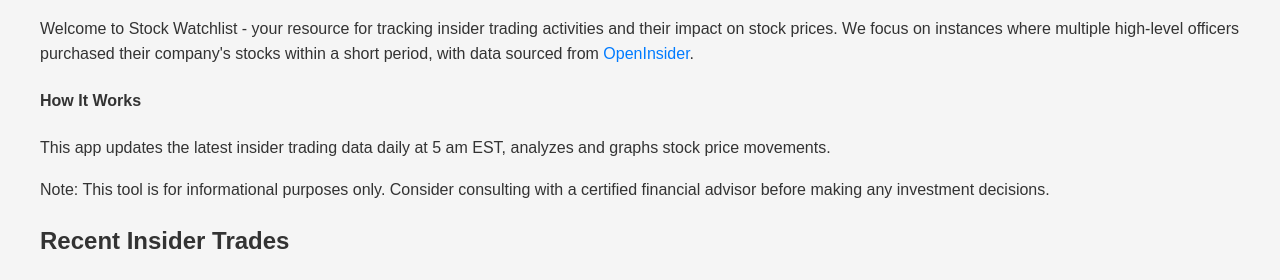
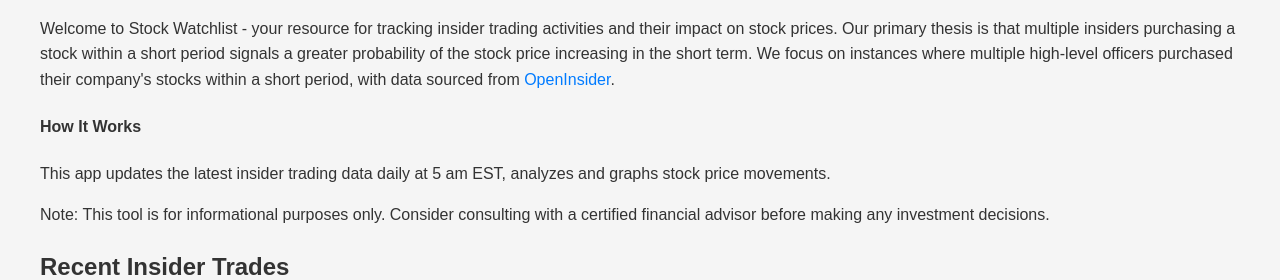
Before and after one commit to JoshW-dev/insider-alert, a Flask app: template templates/home.html in a window 1280 px wide. Shown: the part 94-374 px from the top of the page. Run offline with Flask 3, Linux system fonts and the light colour scheme; the template is opened without the code that fills it, so the values that code supplies are empty.

Commit message:
update description

```diff
--- a/templates/home.html
+++ b/templates/home.html
@@ -21,7 +21,7 @@
 
     </header>
     <section class="description">
-        <p>Welcome to Stock Watchlist - your resource for tracking insider trading activities and their impact on stock prices. We focus on instances where multiple high-level officers purchased their company's stocks within a short period, with data sourced from <a href="http://openinsider.com/latest-cluster-buys">OpenInsider</a>.</p>
+        <p>Welcome to Stock Watchlist - your resource for tracking insider trading activities and their impact on stock prices. Our primary thesis is that multiple insiders purchasing a stock within a short period signals a greater probability of the stock price increasing in the short term. We focus on instances where multiple high-level officers purchased their company's stocks within a short period, with data sourced from <a href="http://openinsider.com/latest-cluster-buys">OpenInsider</a>.</p>
         <h4>How It Works</h4>
         <p>This app updates the latest insider trading data daily at 5 am EST, analyzes and graphs stock price movements.</p>
         <p>Note: This tool is for informational purposes only. Consider consulting with a certified financial advisor before making any investment decisions.</p>
```
